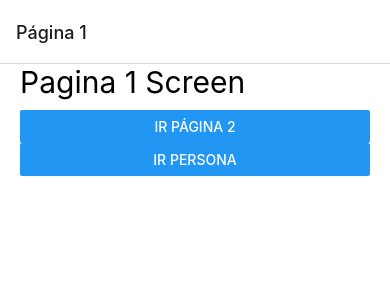
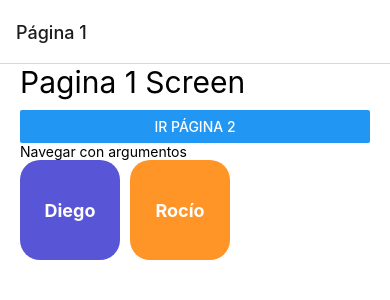
Before and after one commit to diloes/navigationApp, a React Native app: screen /Pagina1Screen in a window 390 px wide. Shown: the top 300 px of the page. Built offline with nearby package versions, Linux system fonts and the light colour scheme.

Commit message:
Basic knowleges of Stack finish

```diff
--- a/src/navigator/StackNavigator.tsx
+++ b/src/navigator/StackNavigator.tsx
@@ -1,11 +1,19 @@
 import React from 'react'
 import { createStackNavigator } from '@react-navigation/stack'
-import { Pagina1Screen } from '../screens/Pagina1Screen'
+import { Pagina1Screen } from '../screens/Pagina1Screen';
 import { Pagina2Screen } from '../screens/Pagina2Screen'
 import { Pagina3Screen } from '../screens/Pagina3Screen'
 import { PersonaScreen } from '../screens/PersonaScreen';
 
-const Stack = createStackNavigator()
+// Aquí tenemos las rutas y los argumentos que reciben
+export type RootStackParams = {
+  Pagina1Screen: undefined
+  Pagina2Screen: undefined
+  Pagina3Screen: undefined
+  PersonaScreen: { id: number, nombre: string }
+}
+
+const Stack = createStackNavigator<RootStackParams>()
 
 export const StackNavigator = () => {
   return (
--- a/src/screens/Pagina1Screen.tsx
+++ b/src/screens/Pagina1Screen.tsx
@@ -1,5 +1,5 @@
 import React from 'react'
-import { View, Text, Button } from 'react-native'
+import { View, Text, Button, TouchableOpacity } from 'react-native'
 import { StackScreenProps } from '@react-navigation/stack'
 import { styles } from '../theme/appTheme'
 
@@ -13,7 +13,36 @@ export const Pagina1Screen = ({ navigation }: Props) => {
 
       <Button title='Ir página 2' onPress={() => navigation.navigate('Pagina2Screen')} />
 
-      <Button title='Ir persona' onPress={() => navigation.navigate('PersonaScreen')} />
+      <Text style={{ color: 'black' }}>Navegar con argumentos</Text>
+
+      <View style={{ flexDirection: 'row' }}>
+        <TouchableOpacity
+          style={{
+            ...styles.botonGrande,
+            backgroundColor: '#5856d6'
+          }}
+          onPress={() => navigation.navigate('PersonaScreen', {
+            id: 1,
+            nombre: 'Diego'
+          })}
+        >
+          <Text style={styles.botonGrandeTexto}>Diego</Text>
+        </TouchableOpacity>
+
+        <TouchableOpacity
+          style={{
+            ...styles.botonGrande,
+            backgroundColor: '#ff9427'
+          }}
+          onPress={() => navigation.navigate('PersonaScreen', {
+            id: 2,
+            nombre: 'Rocío'
+          })}
+        >
+          <Text style={styles.botonGrandeTexto}>Rocío</Text>
+        </TouchableOpacity>
+      </View>
+
     </View>
   )
 }
--- a/src/screens/PersonaScreen.tsx
+++ b/src/screens/PersonaScreen.tsx
@@ -1,11 +1,40 @@
-import React from 'react'
+import React, { useEffect } from 'react'
 import { Text, View } from 'react-native'
 import { styles } from '../theme/appTheme'
+import { StackScreenProps } from '@react-navigation/stack'
+import { RootStackParams } from '../navigator/StackNavigator';
 
-export const PersonaScreen = () => {
+/*interface RouteParams { **
+  id: number
+  nombre: string
+}*/
+
+interface Props extends StackScreenProps<RootStackParams, 'PersonaScreen'> { }
+
+export const PersonaScreen = ({ route, navigation }: Props) => {
+
+  //const params = route.params as RouteParams **
+  const params = route.params
+
+  useEffect(() => {
+
+    navigation.setOptions({
+      title: params.nombre
+    })
+
+  }, [])
+
   return (
     <View style={styles.globalMargin}>
-      <Text style={styles.title}>PersonaScreen</Text>
+      <Text style={styles.title}>{
+        JSON.stringify(params, null, 3)
+      }</Text>
     </View>
   )
 }
+
+/*
+  NOTAS:
+  - ** -> Una manera no correcta de manejar los tipos de las propiedades de route que recibimos en props
+  Todo lo que tiene ** está involucrado en esta acción concreta.
+*/
--- a/src/theme/appTheme.tsx
+++ b/src/theme/appTheme.tsx
@@ -8,5 +8,19 @@ export const styles = StyleSheet.create({
     fontSize: 30,
     color: 'black',
     marginBottom: 10
+  },
+  botonGrande: {
+    width: 100,
+    height: 100,
+    backgroundColor: 'red',
+    borderRadius: 20,
+    alignItems: 'center',
+    justifyContent: 'center',
+    marginRight: 10
+  },
+  botonGrandeTexto: {
+    color: 'white',
+    fontSize: 18,
+    fontWeight: 'bold'
   }
 });
```
